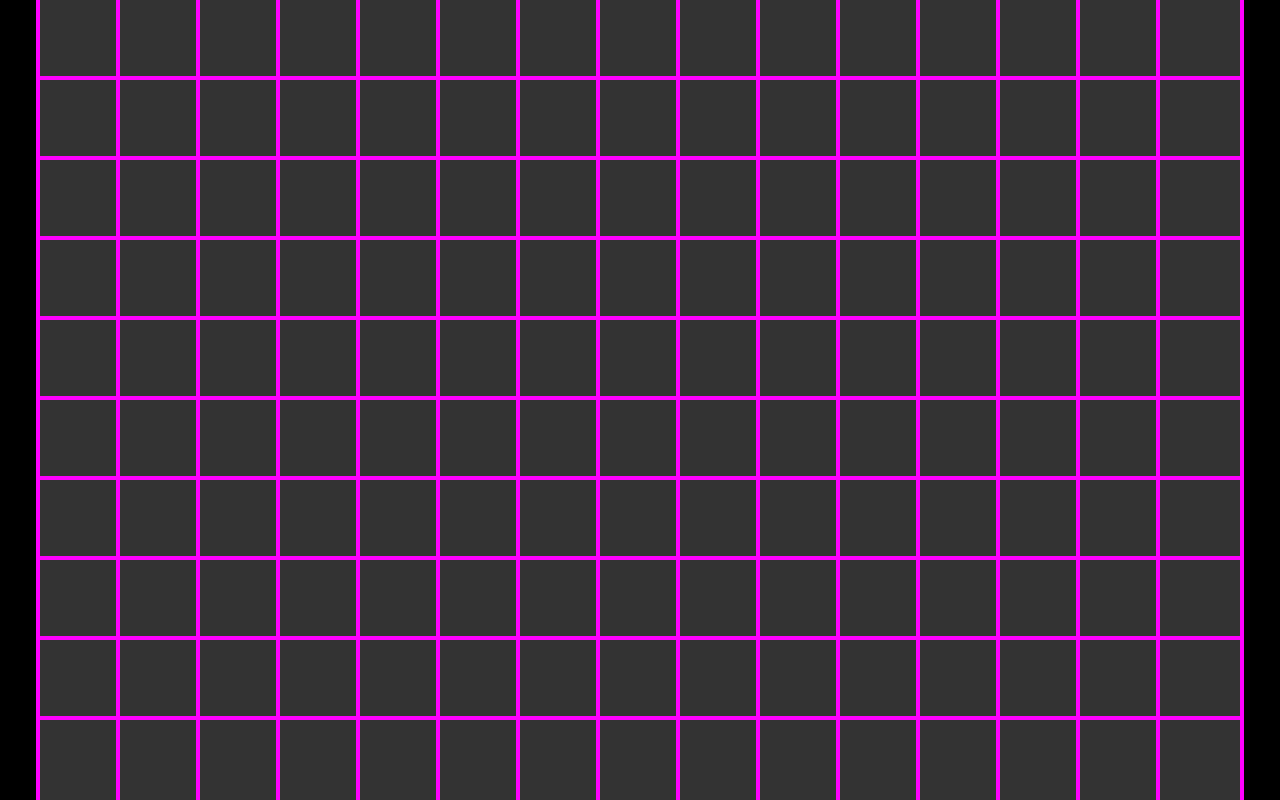
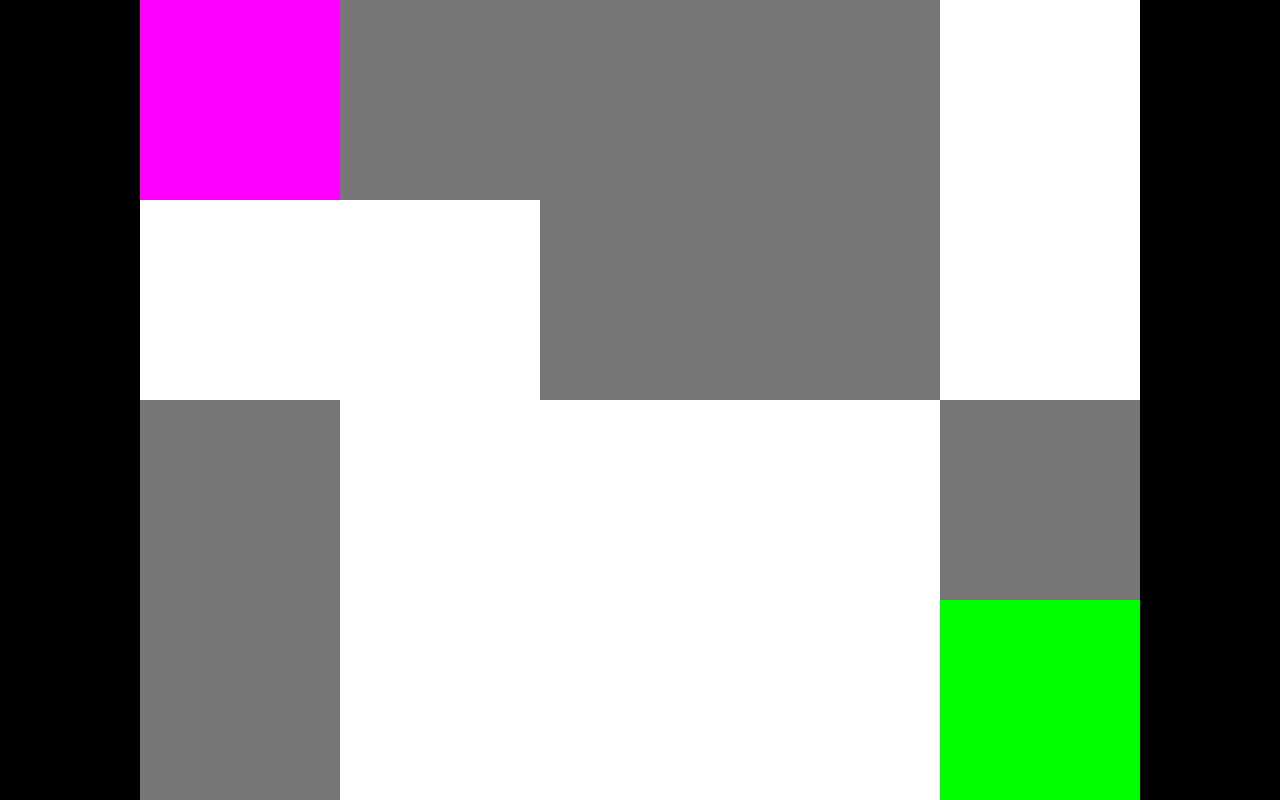
Before and after one commit to grahamcracker1234/search-visualization, a website with bundled scripts: page index.html in a window 1280 px wide. Shown: the top 800 px of the page. Built offline with nearby package versions, Linux system fonts and the light colour scheme.

Commit message:
Grid Renderer

```diff
--- /dev/null
+++ b/canvas.js
@@ -0,0 +1,22 @@
+const Canvas = () => {
+	const ratio = window.devicePixelRatio;
+	const canvas = document.createElement("canvas");
+	const ctx = canvas.getContext("2d");
+
+	const resize = () => {
+		const [width, height] = [window.innerWidth, window.innerHeight];
+		canvas.width = width * ratio;
+		canvas.height = height * ratio;
+		canvas.style.width = `${width}px`;
+		canvas.style.height = `${height}px`;
+		ctx.scale(ratio, ratio);
+		ctx.translate(width / 2, height / 2);
+	};
+
+	resize();
+	window.addEventListener("resize", resize);
+
+	return canvas;
+};
+
+export default Canvas;
--- /dev/null
+++ b/gridRenderer.js
@@ -0,0 +1,34 @@
+const EMPTY = 0;
+const WALL = 1;
+const START = 2;
+const END = 3;
+
+const drawGrid = (context, grid) => {
+	const [rowCount, colCount] = [grid.length, grid[0].length];
+
+	const size = Math.floor(Math.min(window.innerWidth / colCount, window.innerHeight / rowCount));
+	const transform = context.getTransform();
+	context.translate(-colCount * size / 2, -rowCount * size / 2);
+
+	for (let row = 0; row < rowCount; row++) {
+		for (let col = 0; col < colCount; col++) {
+			const cell = grid[row][col];
+			if (cell === WALL) {
+				context.fillStyle = "#777";
+				context.fillRect(col * size, row * size, size, size);
+			} else if (cell === START) {
+				context.fillStyle = "#FF00FF";
+				context.fillRect(col * size, row * size, size, size);
+			} else if (cell === END) {
+				context.fillStyle = "#00FF00";
+				context.fillRect(col * size, row * size, size, size);
+			} else {
+				context.fillStyle = "#FFF";
+				context.fillRect(col * size, row * size, size, size);
+			}
+		}
+	}
+	context.setTransform(transform);
+};
+
+export default drawGrid;
--- a/index.html
+++ b/index.html
@@ -6,6 +6,6 @@
 		<meta name="viewport" content="width=device-width, initial-scale=1">
 	</head>
 	<body style="margin: 0; overflow: hidden;">
-		<script src="main.js"></script>
+		<script src="main.js" type="module"></script>
 	</body>
 </html>
--- a/main.js
+++ b/main.js
@@ -1,23 +1,5 @@
-const Canvas = () => {
-	const ratio = window.devicePixelRatio;
-	const canvas = document.createElement("canvas");
-	const ctx = canvas.getContext("2d");
-
-	const resize = () => {
-		const [width, height] = [window.innerWidth, window.innerHeight];
-		canvas.width = width * ratio;
-		canvas.height = height * ratio;
-		canvas.style.width = `${width}px`;
-		canvas.style.height = `${height}px`;
-		ctx.scale(ratio, ratio);
-		ctx.translate(width / 2, height / 2);
-	};
-
-	resize();
-	window.addEventListener("resize", resize);
-
-	return canvas;
-};
+import gridDraw from "./gridRenderer.js";
+import Canvas from "./canvas.js";
 
 let canvas;
 let context;
@@ -25,29 +7,30 @@ let context;
 const setup = () => {
 	canvas = Canvas();
 	context = canvas.getContext("2d");
-	context.fillStyle = "black";
+	context.fillStyle = "#000";
 	context.fillRect(-canvas.width / 2, -canvas.height / 2, canvas.width, canvas.height);
 
 	document.body.appendChild(canvas);
 };
 
-const grid = (width, height) => {
-	const size = Math.floor(Math.min(window.innerWidth / width, window.innerHeight / height));
-	context.translate(-width * size / 2, -height * size / 2);
+const update = () => {
+	// Reset frame.
+	context.fillStyle = "#000";
+	context.fillRect(-canvas.width / 2, -canvas.height / 2, canvas.width, canvas.height);
 
-	context.strokeStyle = "#FF00FF";
-	context.lineWidth = size / 10;
-	context.fillStyle = "#333";
+	const grid = [
+		[2, 1, 1, 1, 0],
+		[0, 0, 1, 1, 0],
+		[1, 0, 0, 0, 1],
+		[1, 0, 0, 0, 3]
+	];
+	gridDraw(context, grid);
 
-	for (let x = 0; x < width; x++) {
-		for (let y = 0; y < height; y++) {
-			context.strokeRect(x * size, y * size, size, size);
-			context.fillRect(x * size, y * size, size, size);
-		}
-	}
+	// Draw next frame.
+	requestAnimationFrame(() => update());
 };
 
 (() => {
 	setup();
-	grid(15, 10);
+	update();
 })();
```
Also changed, not shown: gridParser.js (deleted).
